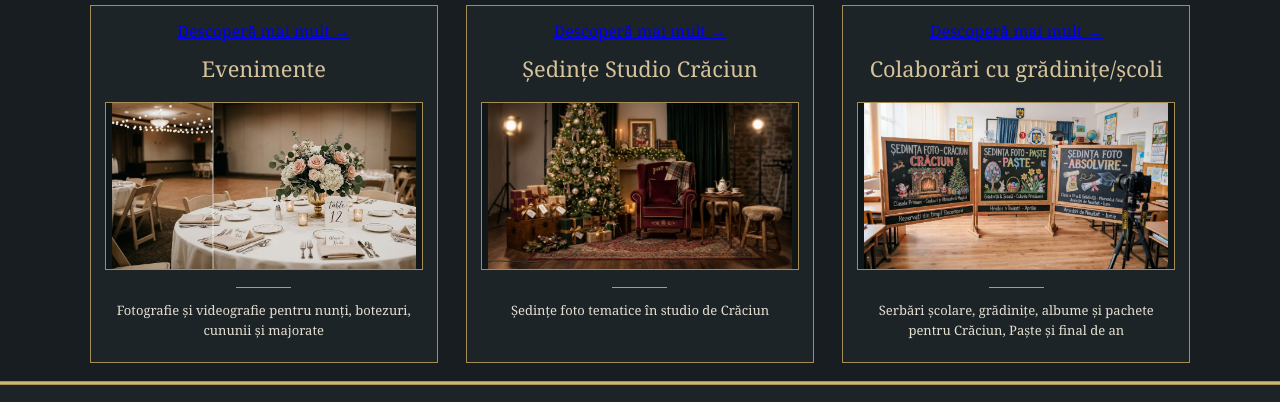
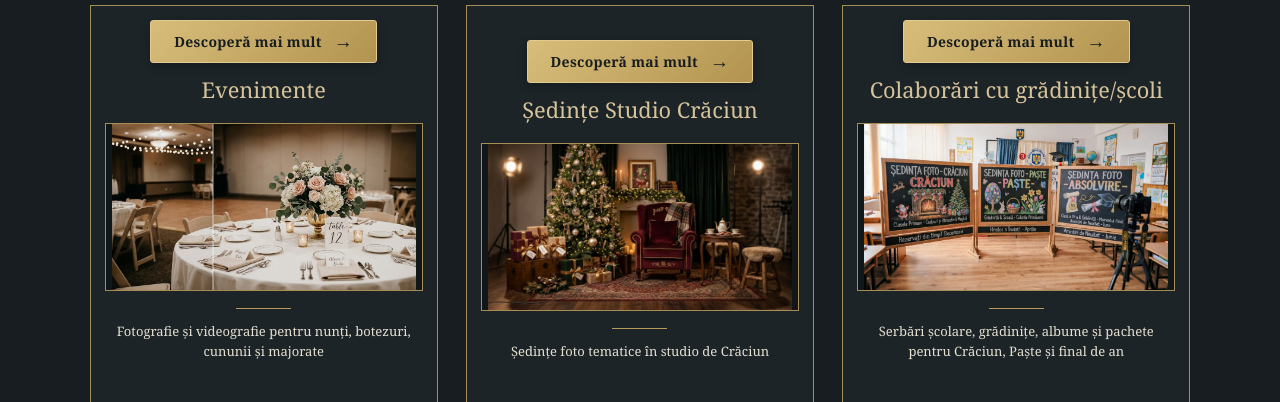
Before and after one commit to imadev-ro/L-A-PHOTOGRAPHY, a plain HTML site: page index.html in a window 1280 px wide. Shown: the part 341-743 px from the top of the page. Drawn offline with Linux system fonts and the light colour scheme.

Commit message:
Update style.css

```diff
--- a/style.css
+++ b/style.css
@@ -947,3 +947,102 @@ body {
         font-size: 11px;
     }
 }
+
+/* ==========================================
+   BUTOANE DESCOPERA MAI MULT
+   ========================================== */
+
+.service-button {
+    display: inline-flex;
+    align-items: center;
+    justify-content: center;
+    gap: 12px;
+
+    margin-top: auto;
+    padding: 11px 23px;
+
+    min-width: 185px;
+
+    background: linear-gradient(
+        135deg,
+        #d8bd7a,
+        #b29450
+    );
+
+    border: 1px solid #e2ca91;
+    border-radius: 3px;
+
+    color: #171d20;
+
+    font-family: Georgia, serif;
+    font-size: 14px;
+    font-weight: bold;
+
+    text-decoration: none;
+    letter-spacing: 0.3px;
+
+    box-shadow: 0 3px 10px rgba(0, 0, 0, 0.22);
+
+    transition:
+        background 0.3s ease,
+        color 0.3s ease,
+        border-color 0.3s ease,
+        transform 0.3s ease,
+        box-shadow 0.3s ease;
+}
+
+.service-button span {
+    font-size: 19px;
+    line-height: 1;
+
+    transition: transform 0.3s ease;
+}
+
+.service-button:hover {
+    background: linear-gradient(
+        135deg,
+        #ead49c,
+        #c5a45e
+    );
+
+    color: #111619;
+
+    border-color: #f0dca9;
+
+    transform: translateY(-3px);
+
+    box-shadow: 0 6px 16px rgba(0, 0, 0, 0.3);
+}
+
+.service-button:hover span {
+    transform: translateX(4px);
+}
+
+.service-button:focus-visible {
+    outline: 2px solid #ead49c;
+    outline-offset: 4px;
+}
+
+.service-button:active {
+    transform: translateY(-1px);
+}
+
+/* SPATIERE CARDURI */
+
+.service-box {
+    padding-bottom: 20px;
+}
+
+.service-box p {
+    margin-bottom: 16px;
+}
+
+/* TELEFOANE */
+
+@media (max-width: 520px) {
+    .service-button {
+        min-width: 195px;
+        padding: 12px 22px;
+        font-size: 14px;
+    }
+}
```
